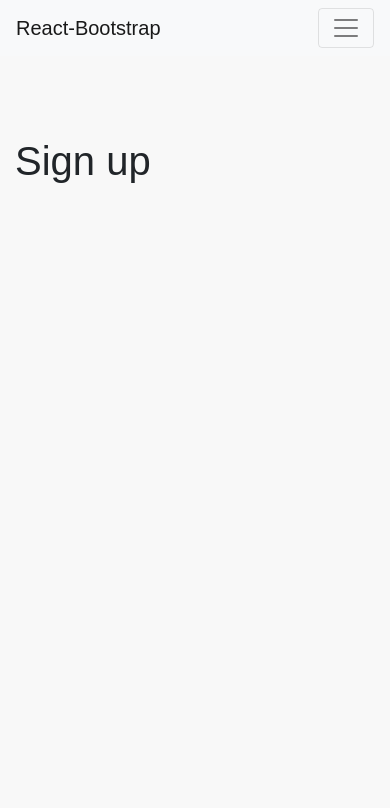
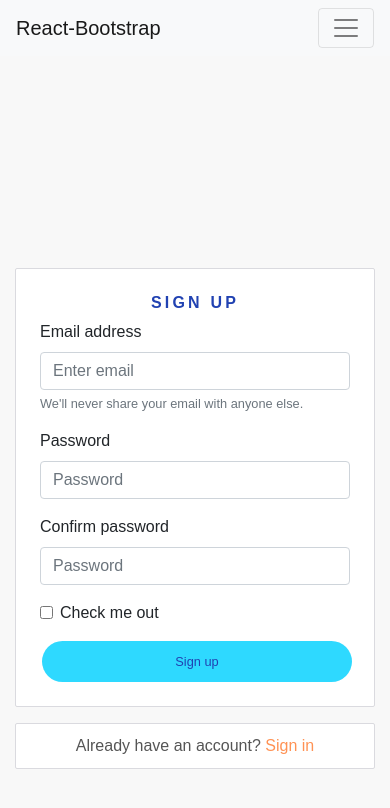
Before and after one commit to kedi1991/moments_walkthrough, a React (Create React App) app: page /signup in a window 390 px wide. Shown: the top 808 px of the page. Built offline with nearby package versions, Linux system fonts and the light colour scheme.

Commit message:
Install axios and add basic signup form from react bootstrap

```diff
--- a/src/App.js
+++ b/src/App.js
@@ -3,6 +3,7 @@
 import NavBar from './components/NavBar';
 import { Route, Switch } from 'react-router-dom';
 import './api/axiosDefaults';
+import SignUpForm from './pages/auth/SignUpForm';
 
 function App() {
   return (
@@ -12,7 +13,7 @@
         <Switch>
           <Route exact path ="/" render={() => <h1>Home</h1>}></Route>
           <Route exact path = "/signin" render={()=> <h1>Sign in</h1>}></Route>
-          <Route exact path = "/signup" render= {()=> <h1>Sign up</h1>}></Route>
+          <Route exact path = "/signup" render= {()=> <SignUpForm></SignUpForm>}></Route>
           <Route render = {() => <h1>The gods are wise, but have failed to find what you are looking for!!!</h1>}></Route>
         </Switch>
       </Container>
--- a/src/App.module.css
+++ b/src/App.module.css
@@ -3,8 +3,28 @@
   background-color: #f8f8f8;
   min-height: 100vh;
 }
+
 .Main {
   padding-top: 81px;
+}
+
+.Content {
+  background-color: #ffffff;
+  padding: 10px;
+  border-radius: 2px;
+  border: 1px solid #dadadf;
+}
+
+.FillerImage {
+  object-fit: cover;
+  height: 100%;
+  width: 100%;
+}
+
+.Image {
+  max-height: 40vh;
+  max-width: 100%;
+  object-fit: contain;
 }
 
 * {
@@ -25,6 +45,10 @@
   transition: color ease-in-out 0.3s;
 }
 
+input[type="file"] {
+  display: none;
+}
+
 i {
   color: #cfced3;
   font-size: 1.6rem;
@@ -37,3 +61,22 @@
   transition: color ease-in-out 0.3s;
   color: #2142b2;
 }
+
+figure {
+  text-align: center;
+  display: inline-block;
+}
+
+/* scrollbar */
+*::-webkit-scrollbar {
+  width: 5px;
+}
+*::-webkit-scrollbar-track {
+  background: #f1f1f1;
+}
+*::-webkit-scrollbar-thumb {
+  background: #888;
+}
+*::-webkit-scrollbar-thumb:hover {
+  background: #555;
+}
--- /dev/null
+++ b/src/pages/auth/SignUpForm.js
@@ -0,0 +1,66 @@
+import React from "react";
+import { Link } from "react-router-dom";
+
+import styles from "../../styles/SignInUpForm.module.css";
+import btnStyles from "../../styles/Button.module.css";
+import appStyles from "../../App.module.css";
+
+import { Form, Button, Image, Col, Row, Container } from "react-bootstrap";
+
+const SignUpForm = () => {
+  return (
+    <Row className={styles.Row}>
+      <Col className="my-auto py-2 p-md-2" md={6}>
+        <Container className={`${appStyles.Content} p-4 `}>
+          <h1 className={styles.Header}>sign up</h1>
+
+          {/* add your form here */}
+          <Form>
+            <Form.Group controlId="username">
+              <Form.Label>Email address</Form.Label>
+              <Form.Control type="email" placeholder="Enter email" name="username"/>
+              <Form.Text className="text-muted">
+                We'll never share your email with anyone else.
+              </Form.Text>
+
+            </Form.Group>
+
+            <Form.Group controlId="password1">
+              <Form.Label>Password</Form.Label>
+              <Form.Control type="password" placeholder="Password" name="password1"/>
+            </Form.Group>
+            <Form.Group controlId="password2">
+              <Form.Label>Confirm password</Form.Label>
+              <Form.Control type="password" placeholder="Password" name="password2"/>
+            </Form.Group>
+            <Form.Group controlId="formBasicCheckbox">
+              <Form.Check type="checkbox" label="Check me out" />
+            </Form.Group>
+            <Button variant="primary" type="submit" className= {`${btnStyles.Wide} ${btnStyles.Bright} ${btnStyles.Button}`} >
+              Sign up
+            </Button>
+          </Form>
+
+        </Container>
+        <Container className={`mt-3 ${appStyles.Content}`}>
+          <Link className={styles.Link} to="/signin">
+            Already have an account? <span>Sign in</span>
+          </Link>
+        </Container>
+      </Col>
+      <Col
+        md={6}
+        className={`my-auto d-none d-md-block p-2 ${styles.SignUpCol}`}
+      >
+        <Image
+          className={`${appStyles.FillerImage}`}
+          src={
+            "https://codeinstitute.s3.amazonaws.com/AdvancedReact/hero2.jpg"
+          }
+        />
+      </Col>
+    </Row>
+  );
+};
+
+export default SignUpForm;
--- /dev/null
+++ b/src/styles/Button.module.css
@@ -0,0 +1,69 @@
+.Button {
+    font-size: 0.8rem;
+    align-self: center;
+    border-radius: 100px;
+    border-color: transparent;
+    padding: 4px 10px;
+    margin-left: 2px;
+    margin-right: 2px;
+    min-width: 75px;
+  }
+
+  .Button:hover {
+    opacity: 0.8;
+    border-color: transparent;
+    cursor: pointer;
+  }
+
+  .Button:hover:active {
+    background-color: #2142b2 !important;
+  }
+
+  .Button:active {
+    background-color: #2142b2 !important;
+  }
+
+  .Button:focus {
+    background-color: #2142b2;
+  }
+
+  .Wide {
+    padding: 10px 50px;
+    width: 100%;
+  }
+
+  .Blue,
+  .BlueOutline:hover,
+  .Bright:hover {
+    background-color: #2142b2;
+    color: #ffffff;
+  }
+
+  .BlueOutline,
+  .Blue:hover {
+    /* border: 1px solid #2142b2; */
+    background-color: #ffffff;
+    color: #2142b2;
+  }
+
+  .Black,
+  .BlackOutline:hover {
+    /* background-color: #242a3d;
+    color: white; */
+    background-color: #242a3d;
+    color: aliceblue;
+  }
+
+  .Black:hover,
+  .BlackOutline {
+    /* background-color: #dadadf;
+    color: #242a3d;
+    border-color: #242a3d; */
+    background-color: aliceblue;
+    color: #242a3d;
+  }
+
+  .Bright {
+    background-color: #2ed9ff;
+    color: #2142b2;
+  }
--- /dev/null
+++ b/src/styles/SignInUpForm.module.css
@@ -0,0 +1,46 @@
+.Row {
+    height: calc(100vh - 81px);
+  }
+  .Input {
+    background: #ffffff;
+    border: 1px solid #f0f1f9;
+    box-sizing: border-box;
+    border-radius: 2px;
+    color: #7177a1;
+    text-align: center;
+    padding: 10px;
+  }
+
+  .Header {
+    font-style: normal;
+    font-weight: bold;
+    font-size: 16px;
+    line-height: 19px;
+    text-align: center;
+    letter-spacing: 0.2em;
+    text-transform: uppercase;
+    color: #2142b2;
+  }
+
+  .Link {
+    text-decoration: none;
+    text-align: center;
+    display: block;
+    margin: auto;
+  }
+
+  .Link span {
+    color: #ff9254;
+  }
+
+  .Container {
+    padding: 30px 10px;
+  }
+
+  .SignInCol {
+    height: 320px;
+  }
+
+  .SignUpCol {
+    height: 375px;
+  }
```
